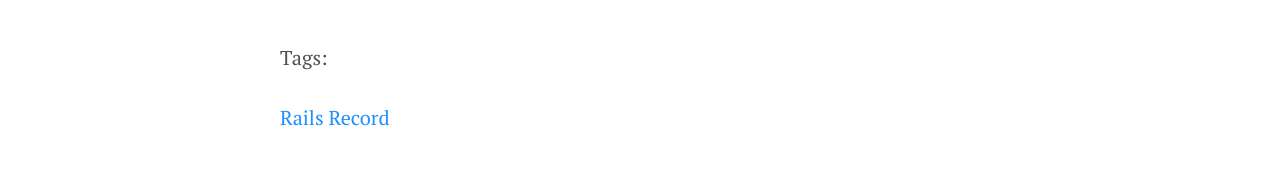
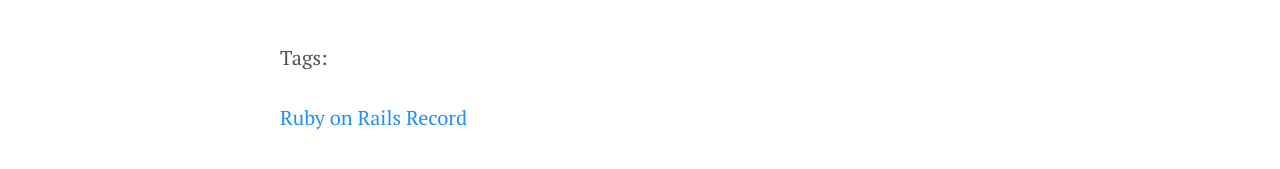
Before and after one commit to wenlianghuang/MattBlog, a Jekyll site: the page built from tag/RailsRecord/index.html, in a window 1280 px wide. Shown: the part 167-336 px from the top of the page. Built offline with Jekyll 4.4.1, drawn with Linux system fonts in a browser that asks for light colours.

Commit message:
20190820 modified file commit

```diff
--- a/tag/RailsRecord/index.html
+++ b/tag/RailsRecord/index.html
@@ -4,7 +4,7 @@ title: RailsRecord
 ---
 
 <div>Tags:<br><br>
-    <div class="tag" align="left" style="color:DodgerBlue">Rails Record</div></div>
+    <div class="tag" align="left" style="color:DodgerBlue">Ruby on Rails Record</div></div><br>
 <div class="posts">
     {% for post in site.tags.RailsRecord %}
         <h4 class="post-title">
```
